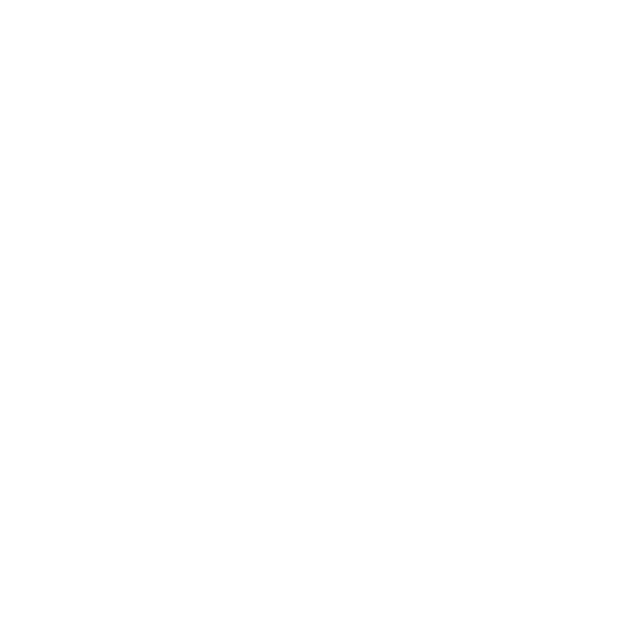
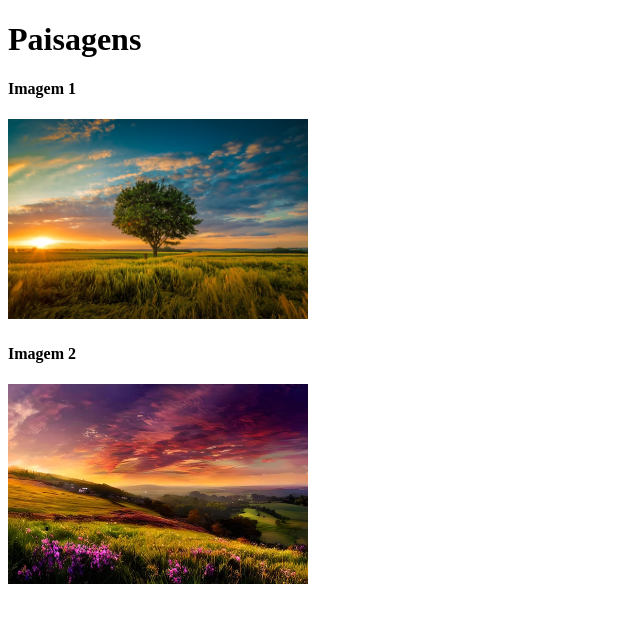
Before and after one commit to JessicaTroiano/atividade_pratica_descomplica, a plain HTML site: page src/index.html in a window 1280 px wide. Shown: the whole page, without its empty margins (0-640 px from the left). Drawn offline with Linux system fonts and the light colour scheme.

Commit message:
feat: add images to index.html

```diff
--- a/src/index.html
+++ b/src/index.html
@@ -3,9 +3,17 @@
 <head>
     <meta charset="UTF-8">
     <meta name="viewport" content="width=device-width, initial-scale=1.0">
-    <title>Atividade Prática: criando repositório GitHub</title>
+    <title>Atividade Prática</title>
 </head>
 <body>
-
+  <h1>Paisagens</h1>
+    <div>
+      <h4>Imagem 1</h4>
+      <img src="../assets/paisagem_1.jpg" alt="paisagem_1" style="width: 300px;">
+    </div>
+    <div>
+      <h4>Imagem 2</h4>
+      <img src="../assets/paisagem_2.jpg" alt="paisagem_2" style="width: 300px;">
+    </div>
 </body>
 </html>
```
